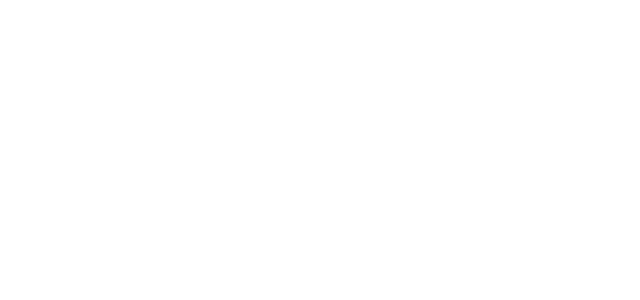
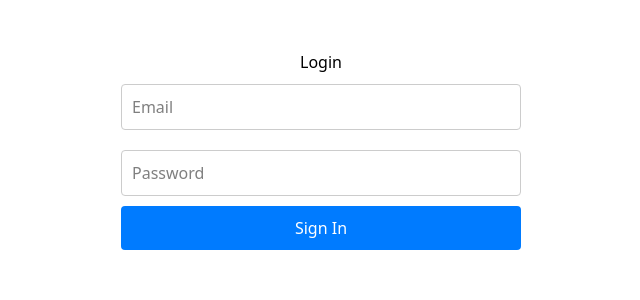
Before and after one commit to samir-adh644/React-JS_ACES, a React (Vite) app: page /login in a window 1280 px wide. Before the commit this address had no page. Shown: the top 300 px of the page, without its empty margins (319-959 px from the left). Built offline with nearby package versions, Linux system fonts and the light colour scheme.

Commit message:
login page

```diff
--- a/src/App.jsx
+++ b/src/App.jsx
@@ -1,9 +1,10 @@
-import {BrowserRouter,Routes,Route} from 'react-router-dom'
+import {BrowserRouter,Routes,Route,Link} from 'react-router-dom'
 import Home from './pages/Home'
 import Create from './pages/Create'
 import LearningUseState from './pages/LearningUseState'
 import SinglePage from './pages/Singlepage'
 import Editpage from './pages/Editpage'
+import Login from './pages/Login'
 
 function App() {
   return (
@@ -15,6 +16,7 @@
       <Route path='/edit' element={<Editpage />} />
       <Route path='/edit/:id' element={<Editpage />} />
       <Route path='/learning-usestate' element={<LearningUseState />} />
+      <Route path='/login' element={<Login />} />
     </Routes>
     </BrowserRouter>
   )
--- /dev/null
+++ b/src/pages/Login.jsx
@@ -0,0 +1,61 @@
+import React, { useState } from 'react';
+import axios from 'axios';
+
+const Login = () => {
+    const [email, setEmail] = useState('');
+    const [password, setPassword] = useState('');
+    const [message, setMessage] = useState('');
+
+    const handleSubmit = async (e) => {
+        e.preventDefault();
+        try {
+            // Replace with your actual Render URL
+            const API_URL = "https://blogpost-api-cb1b.onrender.com/api/login";
+
+            const response = await axios.post(API_URL, { email, password });
+
+            setMessage("Login Successful!");
+            console.log(response.data);
+            // Save token or redirect user here
+        } catch (error) {
+            setMessage(error.response?.data?.message || "An error occurred");
+        }
+    };
+
+    return (
+        <div style={{ maxWidth: '400px', margin: '50px auto', textAlign: 'center' }}>
+            <h2>Login</h2>
+            <form onSubmit={handleSubmit}>
+                <div>
+                    <input
+                        type="email"
+                        placeholder="Email"
+                        value={email}
+                        onChange={(e) => setEmail(e.target.value)}
+                        required
+                        style={styles.input}
+                    />
+                </div>
+                <div>
+                    <input
+                        type="password"
+                        placeholder="Password"
+                        value={password}
+                        onChange={(e) => setPassword(e.target.value)}
+                        required
+                        style={styles.input}
+                    />
+                </div>
+                <button type="submit" style={styles.button}>Sign In</button>
+            </form>
+            {message && <p>{message}</p>}
+        </div>
+    );
+};
+
+const styles = {
+    input: { width: '100%', padding: '10px', margin: '10px 0', borderRadius: '4px', border: '1px solid #ccc' },
+    button: { width: '100%', padding: '10px', backgroundColor: '#007bff', color: 'white', border: 'none', borderRadius: '4px', cursor: 'pointer' }
+};
+
+export default Login;
```
